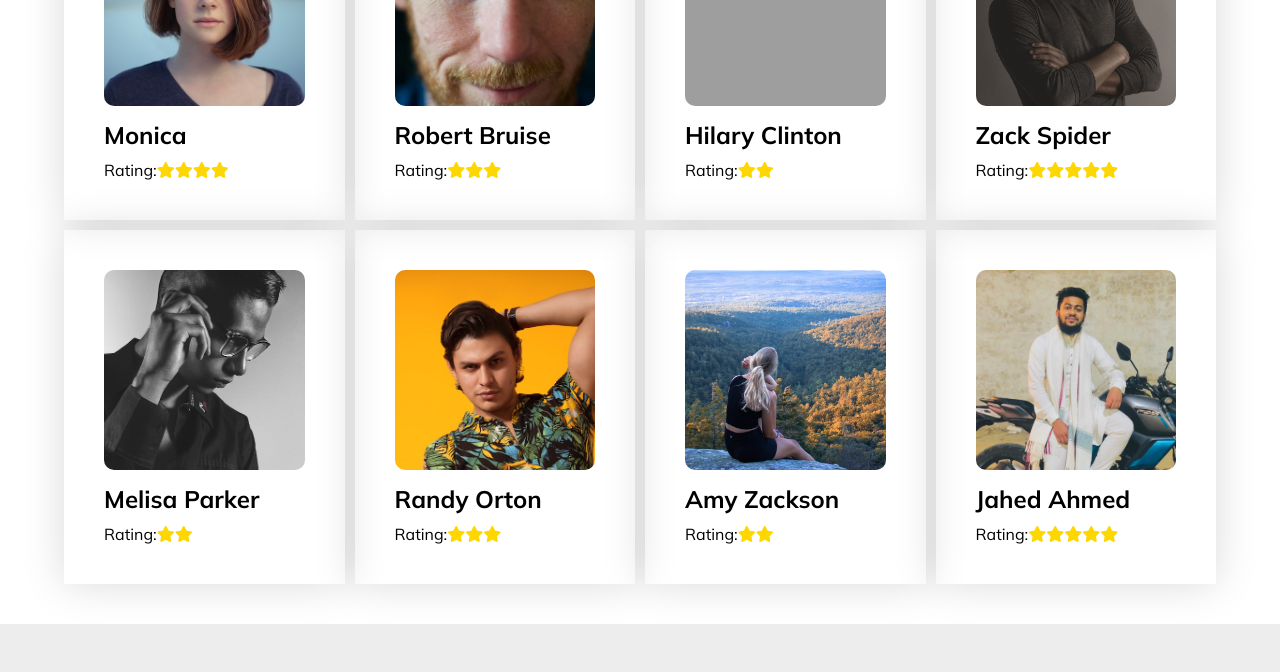
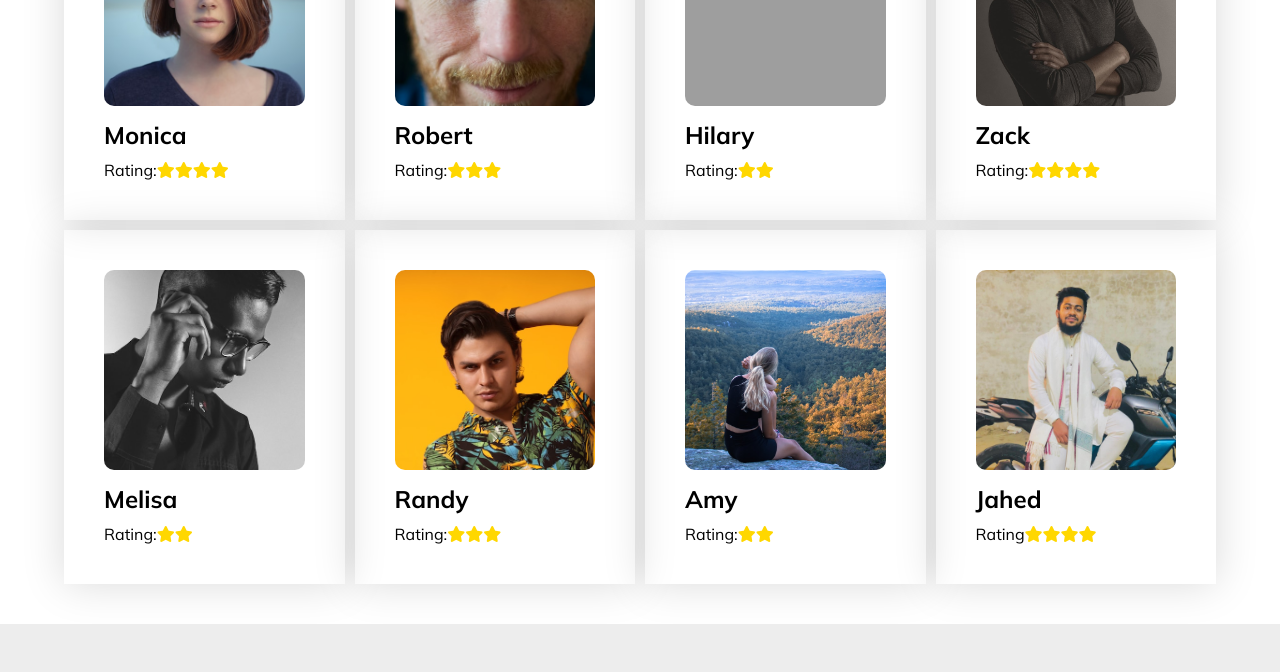
Before and after one commit to Munna8383/Explora-pulse, a plain HTML site: page index.html in a window 1280 px wide. Shown: the part 3900-4572 px from the top of the page. Drawn offline with Linux system fonts and the light colour scheme; grey boxes are pictures that could not be loaded.

Commit message:
Fifth push

```diff
--- a/index.html
+++ b/index.html
@@ -305,44 +305,44 @@
                 <div class="extra-one">
 
                     <img src="./Extra/2.jpg" alt="">
-                    <h1>Robert Bruise</h1>
+                    <h1>Robert</h1>
                     <p>Rating:<i class="fa-solid fa-star"></i><i class="fa-solid fa-star"></i><i class="fa-solid fa-star"></i></p>
                 </div>
                 <div class="extra-one">
 
                     <img src="./Extra/3.jpg" alt="">
-                    <h1>Hilary Clinton</h1>
+                    <h1>Hilary</h1>
                     <p>Rating:<i class="fa-solid fa-star"></i><i class="fa-solid fa-star"></i></p>
                 </div>
                 <div class="extra-one">
 
                     <img src="./Extra/4.jpg" alt="">
-                    <h1>Zack Spider</h1>
-                    <p>Rating:<i class="fa-solid fa-star"></i><i class="fa-solid fa-star"></i><i class="fa-solid fa-star"></i><i class="fa-solid fa-star"></i><i class="fa-solid fa-star"></i></p>
+                    <h1>Zack</h1>
+                    <p>Rating:<i class="fa-solid fa-star"></i><i class="fa-solid fa-star"></i><i class="fa-solid fa-star"></i><i class="fa-solid fa-star"></i></p>
                 </div>
                 <div class="extra-one">
 
                     <img src="./Extra/5.jpg" alt="">
-                    <h1>Melisa Parker</h1>
+                    <h1>Melisa</h1>
                     <p>Rating:<i class="fa-solid fa-star"></i><i class="fa-solid fa-star"></i></p>
                 </div>
                 <div class="extra-one">
 
                     <img src="./Extra/6.jpg" alt="">
-                    <h1>Randy Orton</h1>
+                    <h1>Randy</h1>
                     <p>Rating:<i class="fa-solid fa-star"></i><i class="fa-solid fa-star"></i><i class="fa-solid fa-star"></i></p>
                 </div>
                 <div class="extra-one">
 
                     <img src="./Extra/7.jpg" alt="">
-                    <h1>Amy Zackson</h1>
+                    <h1>Amy</h1>
                     <p>Rating:<i class="fa-solid fa-star"></i><i class="fa-solid fa-star"></i></p>
                 </div>
                 <div class="extra-one">
 
                     <img src="./Extra/8.jpg" alt="">
-                    <h1>Jahed Ahmed</h1>
-                    <p>Rating:<i class="fa-solid fa-star"></i><i class="fa-solid fa-star"></i><i class="fa-solid fa-star"></i><i class="fa-solid fa-star"></i><i class="fa-solid fa-star"></i></p>
+                    <h1>Jahed</h1>
+                    <p>Rating<i class="fa-solid fa-star"></i><i class="fa-solid fa-star"></i><i class="fa-solid fa-star"></i><i class="fa-solid fa-star"></i></p>
                 </div>
 
             </div>
--- a/style.css
+++ b/style.css
@@ -592,6 +592,7 @@ padding: 40px 10px;
 }
 
 
+
 .footer-description{
     text-align: center;
 }
@@ -817,11 +818,14 @@ padding: 40px 10px;
         height: 400px;
     }
      .footer-heading{
-        width: 60%;
+        width: 65%;
         margin: 0 auto;
         margin-bottom: 20px;
         margin-top: 10px;
      }
+     .footer-image img{
+        width: 100%;
+    }
     .footer-links{
         width: 47%;
         margin: 30px auto 30px;
```
